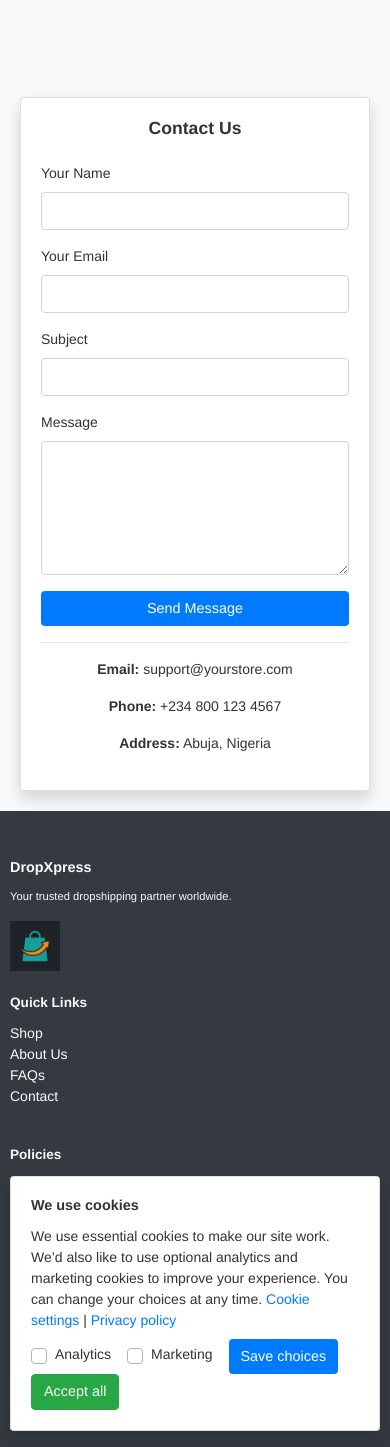
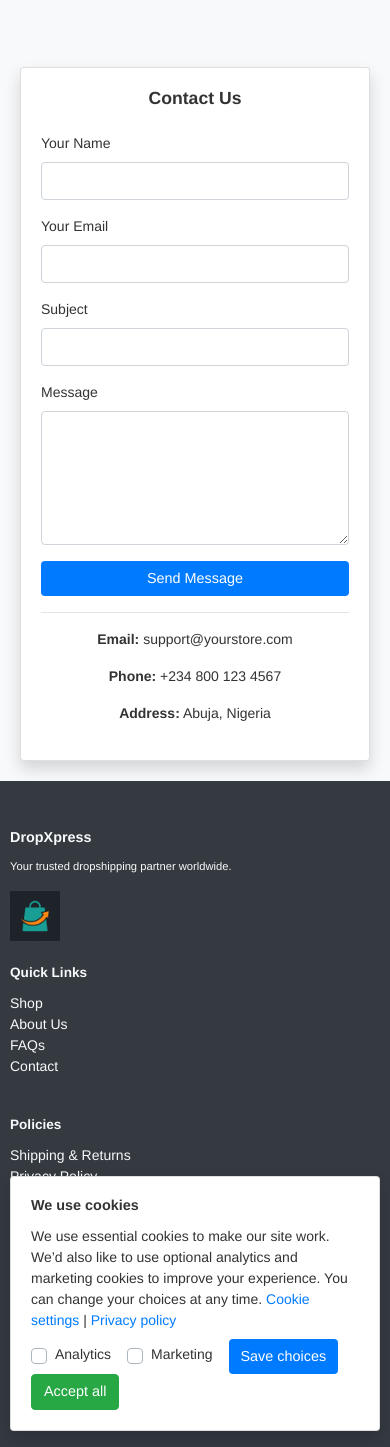
Before and after one commit to kaelzubs/dropshipping, a Django app: page /accounts/contact in a window 390 px wide. Shown: the part 59-1506 px from the top of the page. Run offline with Django 4.2, Linux system fonts and the light colour scheme; some libraries are stand-ins or nearby versions.

Commit message:
Initial one Tuesday

```diff
--- a/static/css/styles.css
+++ b/static/css/styles.css
@@ -44,12 +44,13 @@ body {
 
 main {
   flex: 1;   /* pushes footer down */
-  padding-top: 30;
+  padding-top: 50;
 }
 /* Optional: tweak for smaller screens where navbar is taller */
 @media (max-width: 576px) {
   main {
     margin-top: 0;
+    padding-top: 0;
   }
 }
 
```
